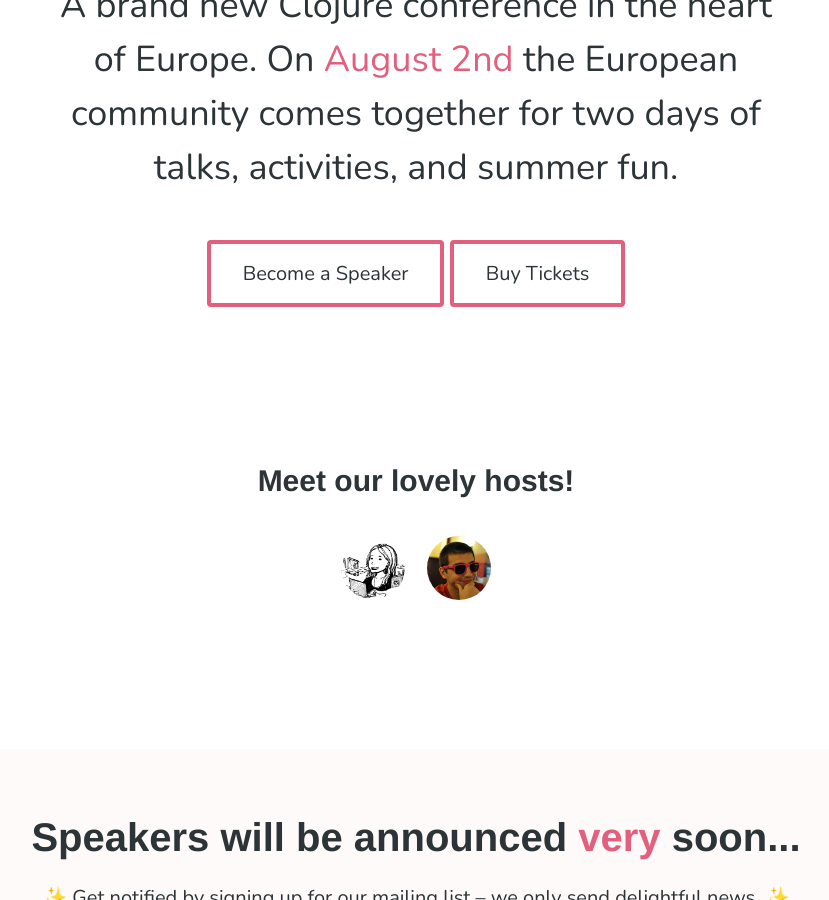
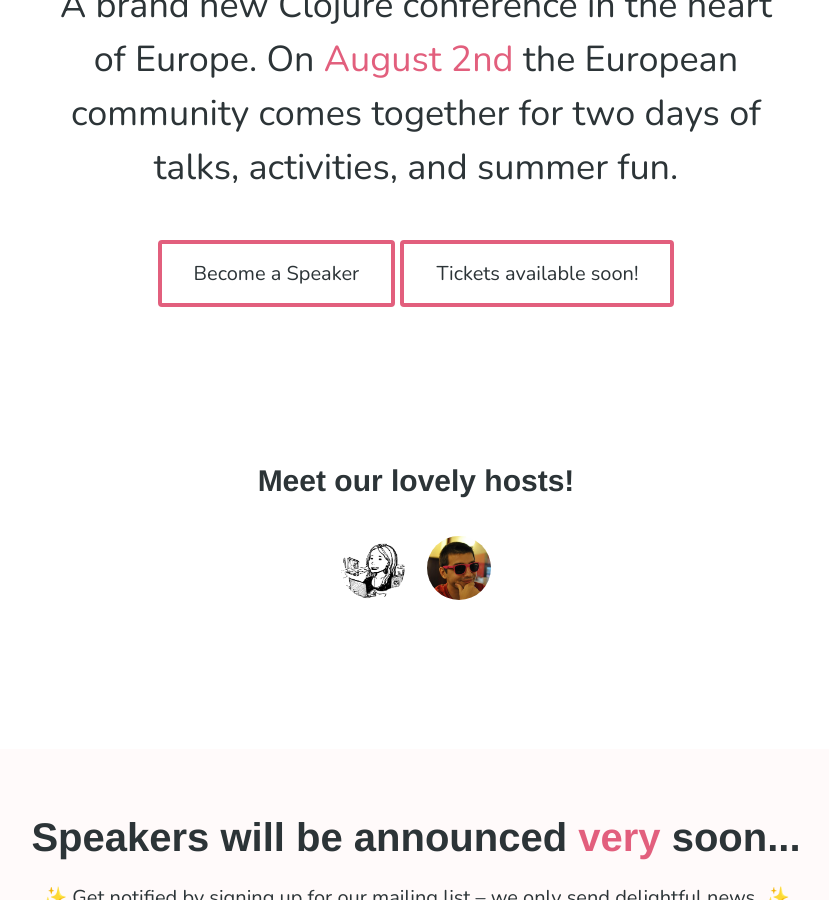
Before and after one commit to heartofclojure/heartofclojure-site-2019, a Jekyll site: the page built from index.html, in a window 1280 px wide and 900 px high, scrolled down 762 px. Shown: the whole window, without its empty margins (224-1053 px from the left). Built offline with Jekyll 4.4.1, drawn with Linux system fonts in a browser that asks for light colours; nearby versions of some CDN libraries; some web fonts are replaced; comment, search, counter and statistics services are not loaded.

Commit message:
change ticket button caption

```diff
--- a/index.html
+++ b/index.html
@@ -13,7 +13,7 @@
 
   <div class="btn-cta tc mv5">
   <a class="link ba br2 bw2 b--pink-t60 hover-bg-pink-t60 hover-white pink-t60 pv3 ph4" href="{{ site.cfp_url }}">Become a Speaker</a>
-  <a class="link ba br2 bw2 b--pink-t60 hover-bg-pink-t60 hover-white pink-t60 pv3 ph4" href="{{ site.tickets_url }}">Buy Tickets</a>
+  <a class="link ba br2 bw2 b--pink-t60 hover-bg-pink-t60 hover-white pink-t60 pv3 ph4" href="{{ site.tickets_url }}">Tickets available soon!</a>
   </div>
 </div>
 
```
